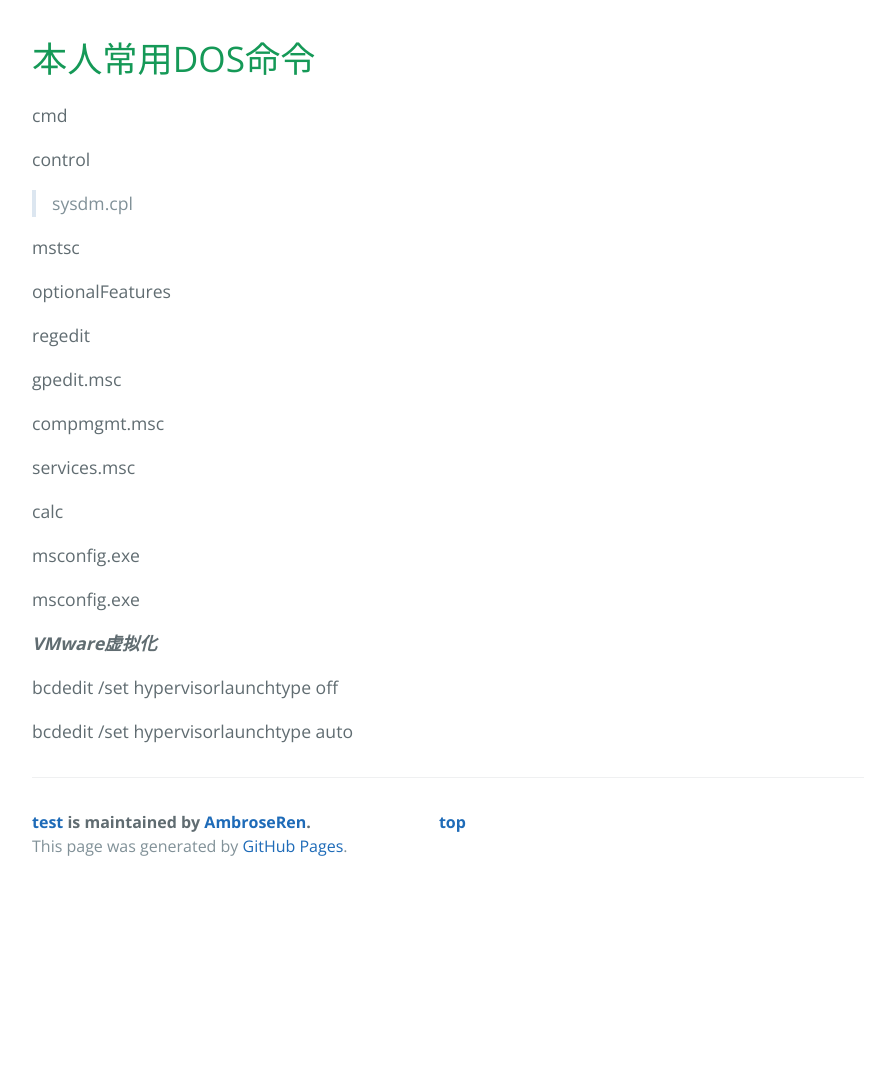
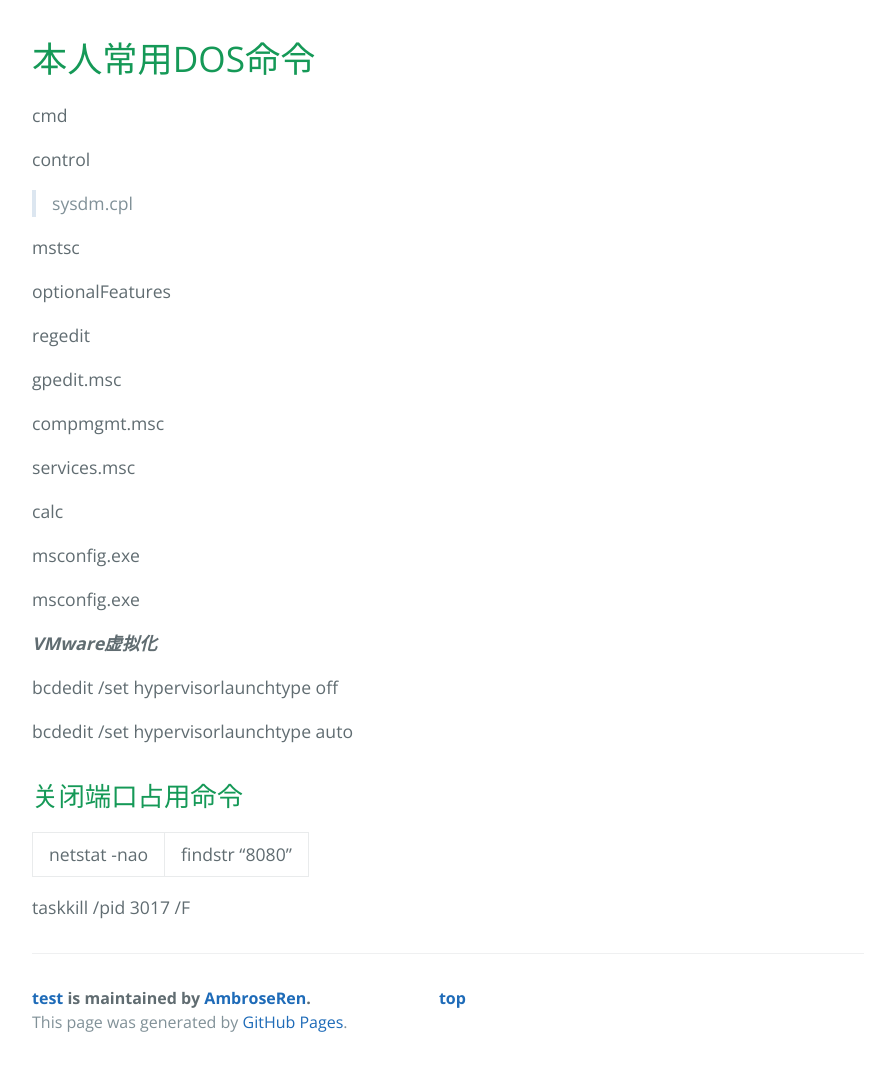
Before and after one commit to AmbroseRen/test, a Jekyll site: the page built from Data/Windows/DOS/MyCMD.md, in a window 1280 px wide. Shown: the whole page, without its empty margins (192-1087 px from the left). Built offline with Jekyll 4.4.1, drawn with Linux system fonts in a browser that asks for light colours; our own code applies the rules of GitHub Pages for plain Markdown files; the repository's description, which GitHub fills in, is left out; before the commit the page ends 900 px from its top, so only the background shows below that.

Commit message:
Update MyCMD.md

```diff
--- a/Data/Windows/DOS/MyCMD.md
+++ b/Data/Windows/DOS/MyCMD.md
@@ -28,3 +28,10 @@ __*VMware虚拟化*__
 bcdedit /set hypervisorlaunchtype off
 
 bcdedit /set hypervisorlaunchtype auto
+
+
+## 关闭端口占用命令
+
+netstat -nao | findstr “8080”
+
+taskkill /pid 3017 /F
```
